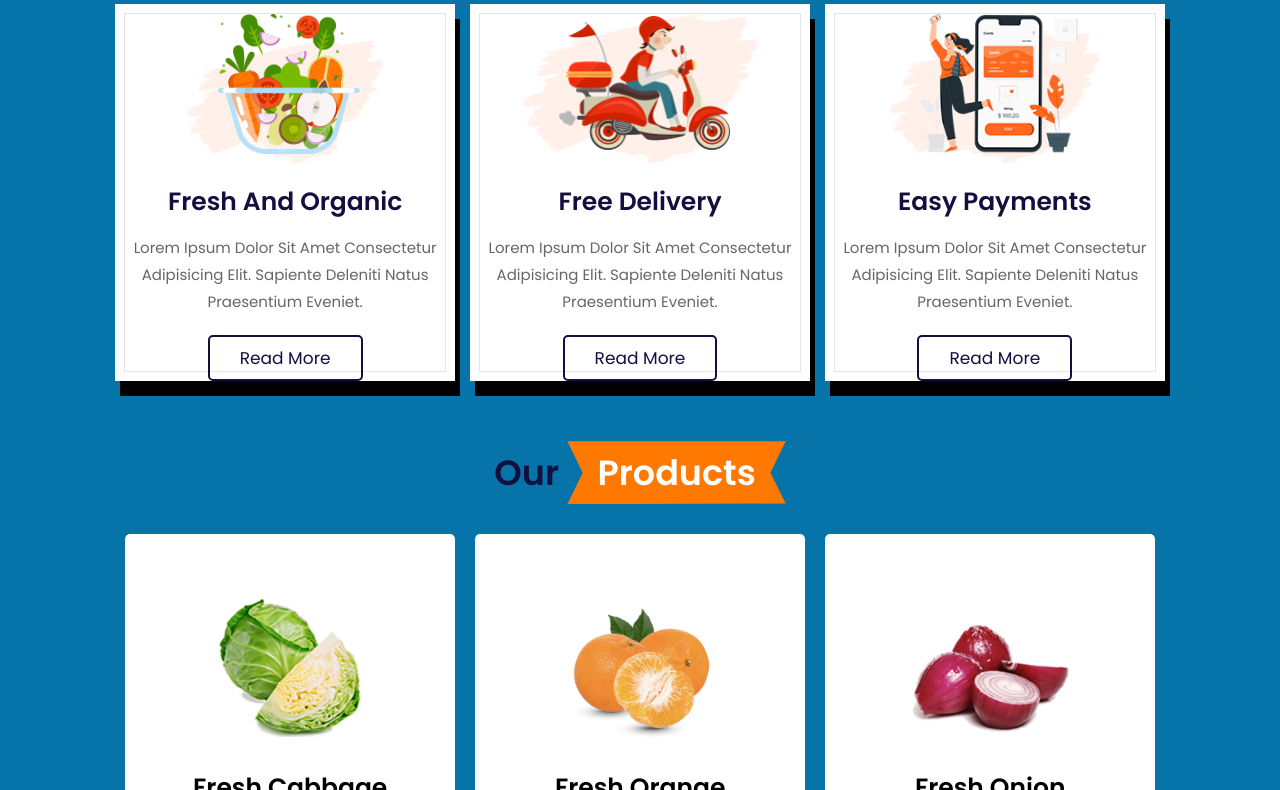
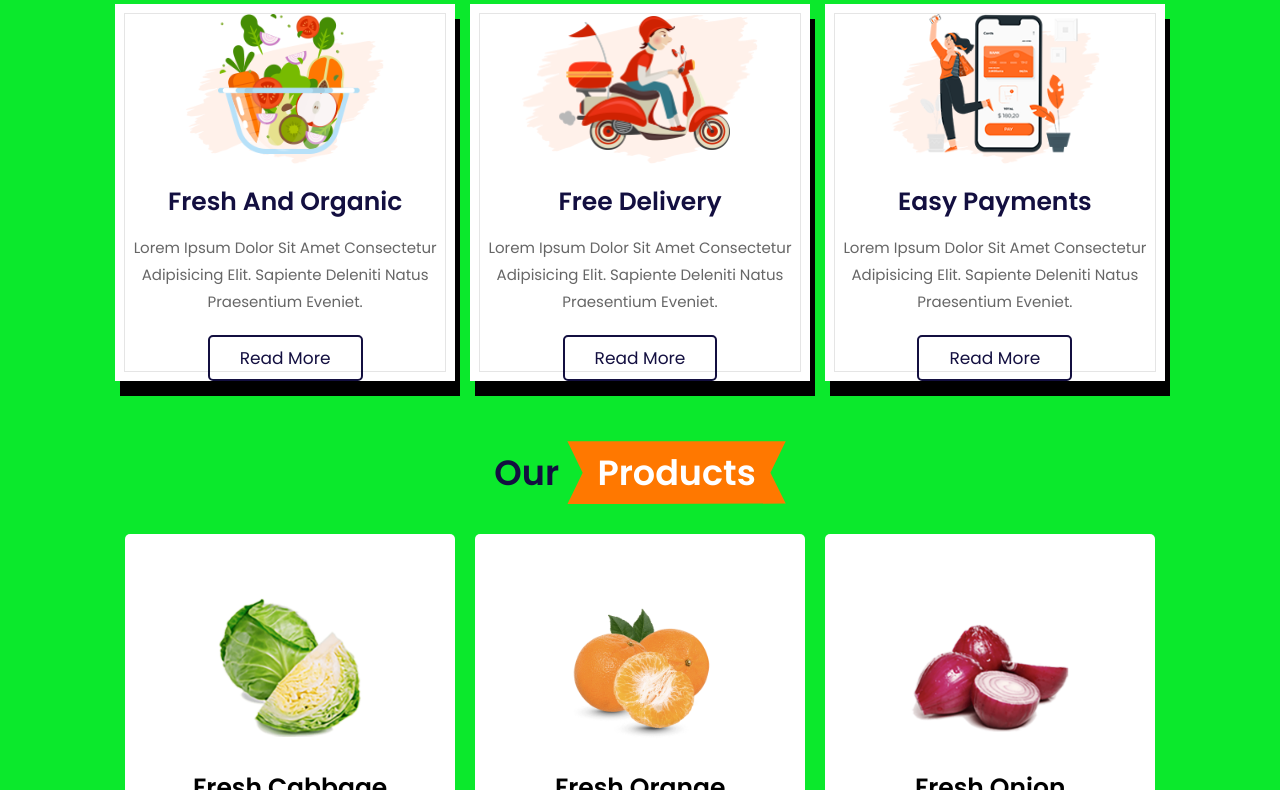
Before and after one commit to iYinka/aws-elasticbeanstalk, a website: page index.html in a window 1280 px wide. Shown: the part 571-1361 px from the top of the page. Drawn offline with nearby package versions, Linux system fonts and the light colour scheme.

Commit message:
AWS hands-on

```diff
--- a/css/style.css
+++ b/css/style.css
@@ -26,7 +26,7 @@ Index:
 }
 
 body {
-    background: #0673a9;
+    background: #0be92c;
 }
 
 html {
```
